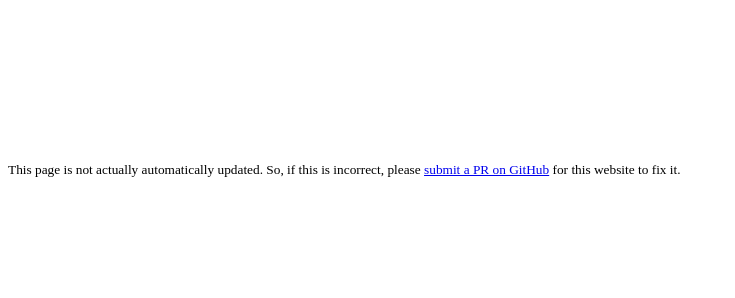
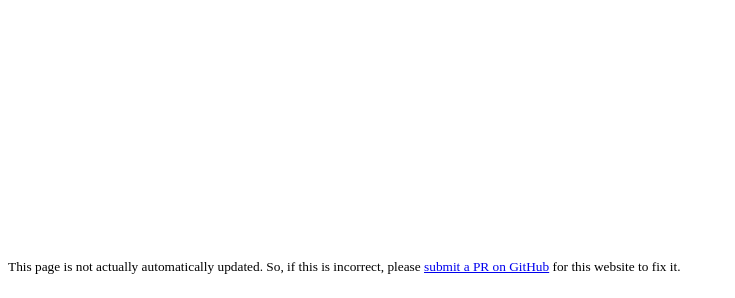
Before and after one commit to emilyhunt/does-linux-accept-github-prs-yet.com, a plain HTML site: page index.html in a window 1280 px wide. Shown: the part 502-800 px from the top of the page, without its empty margins (0-735 px from the left). Drawn offline with Linux system fonts and the light colour scheme.

Commit message:
Fix typo in CSS

```diff
--- a/index.html
+++ b/index.html
@@ -8,6 +8,6 @@
 
 <body>
   <h1 style="font-size: 200pt">No.</h1>
-  <p style="font-size: 10pt; positon: fixed; bottom: 10px">This page is not actually automatically updated. So, if this is incorrect, please <a href="https://github.com/emilyhunt/does-linux-accept-github-prs-yet.com">submit a PR on GitHub</a> for this website to fix it.</p>
+  <p style="font-size: 10pt; position: fixed; bottom: 10px">This page is not actually automatically updated. So, if this is incorrect, please <a href="https://github.com/emilyhunt/does-linux-accept-github-prs-yet.com">submit a PR on GitHub</a> for this website to fix it.</p>
 </body>
 </html>
```
